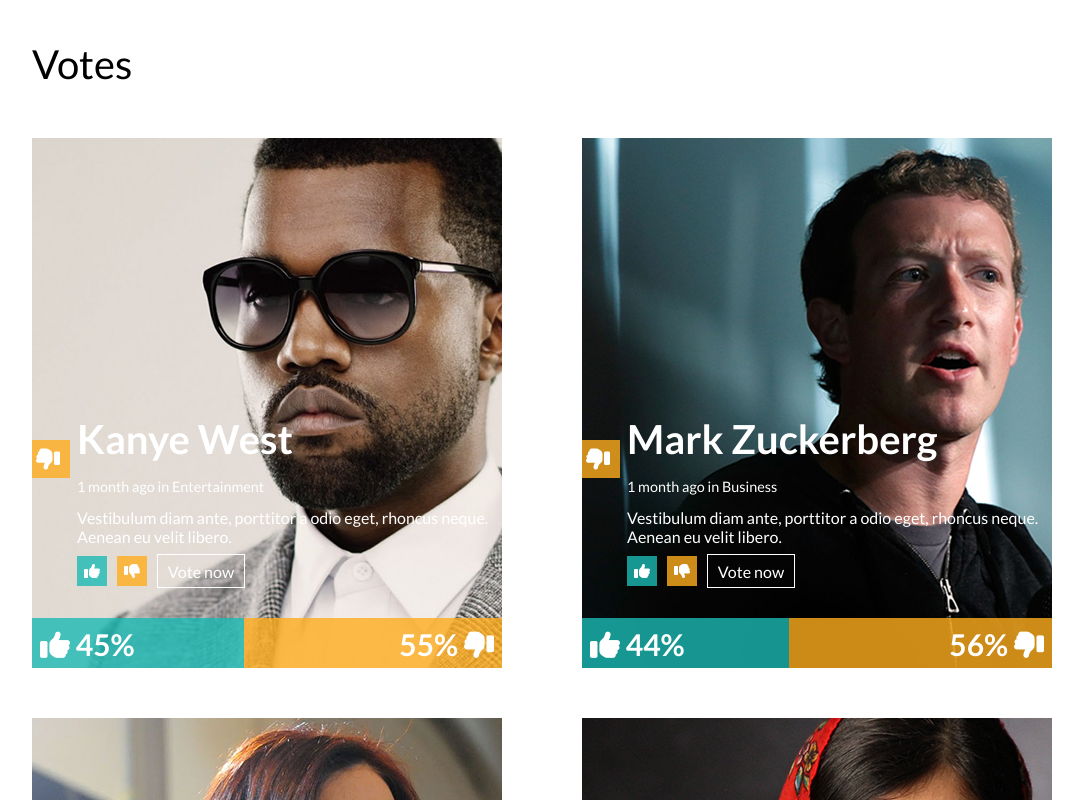
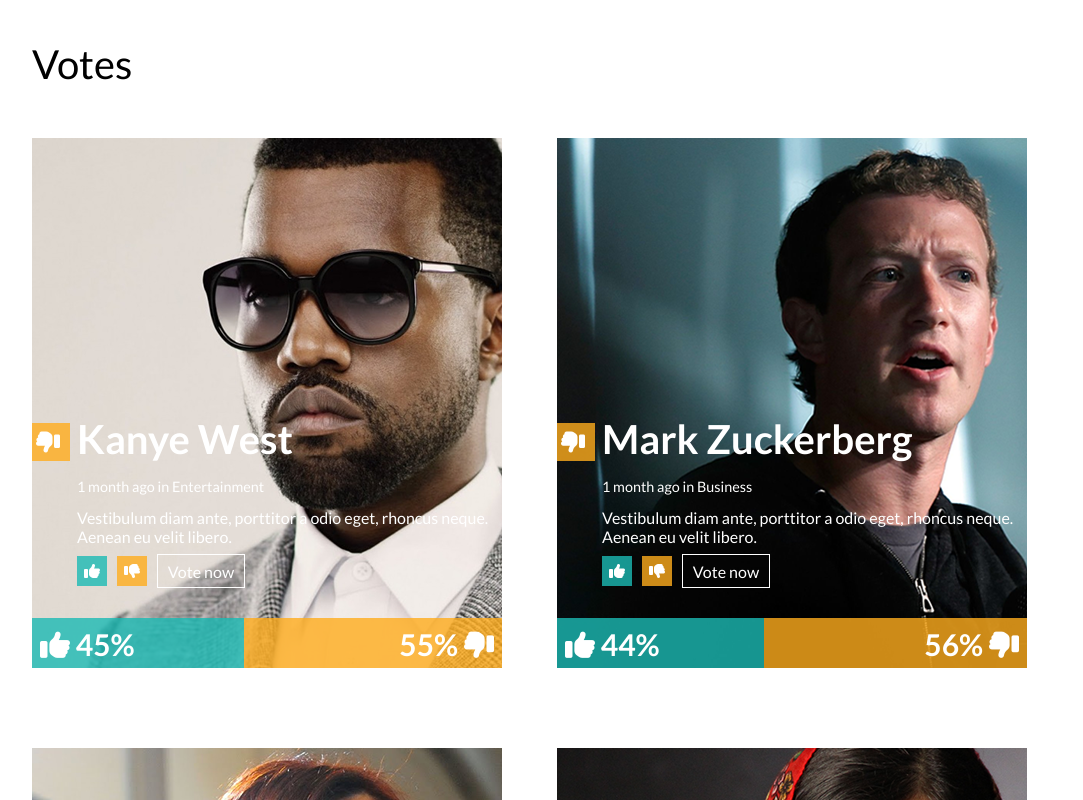
Before and after one commit to jhhernan/ui-test-react, a React (Create React App) app: page / in a window 1280 px wide. Shown: the part 980-1780 px from the top of the page, without its empty margins (98-1181 px from the left). Built offline with nearby package versions, Linux system fonts and the light colour scheme.

Commit message:
Change in vote container grid

```diff
--- a/src/App.css
+++ b/src/App.css
@@ -187,13 +187,14 @@
 }
 
 .voteContainer {
-  display: flex;
-  flex-wrap: wrap;
-  justify-content: space-between;
+  display: grid;
+  grid-template-columns: 1fr 1fr;
+  grid-template-rows: 1fr 1fr;
+  gap: 30px 30px;
 }
 
 .voteBox {
-  min-width: 470px;
+  max-width: 470px;
   height: 530px;
   margin-top: 10px;
   margin-bottom: 40px;
@@ -244,7 +245,7 @@
   height: 30px;
   position: absolute;
   left: 0;
-  top: 302px;
+  top: 285px;
   padding: 4px;
   font-size: 24px;
 }
@@ -273,6 +274,7 @@
   width: 30px;
   height: 30px;
   background: rgba(28,187,180,0.8);
+  cursor: pointer;
 }
 
 .voteBox__btnDown {
@@ -283,6 +285,7 @@
   height: 30px;
   background: rgba(255,173,29,0.8);
   margin-left: 10px;
+  cursor: pointer;
 }
 
 .voteBox__btnVote {
@@ -293,6 +296,7 @@
   margin-left: 10px;
   width: 86px;
   height: 32px;
+  cursor: pointer;
 }
 
 .voteBox__btn--active {
```
Also changed, not shown: 1 other file (tests, documents, lock files or other folders).
